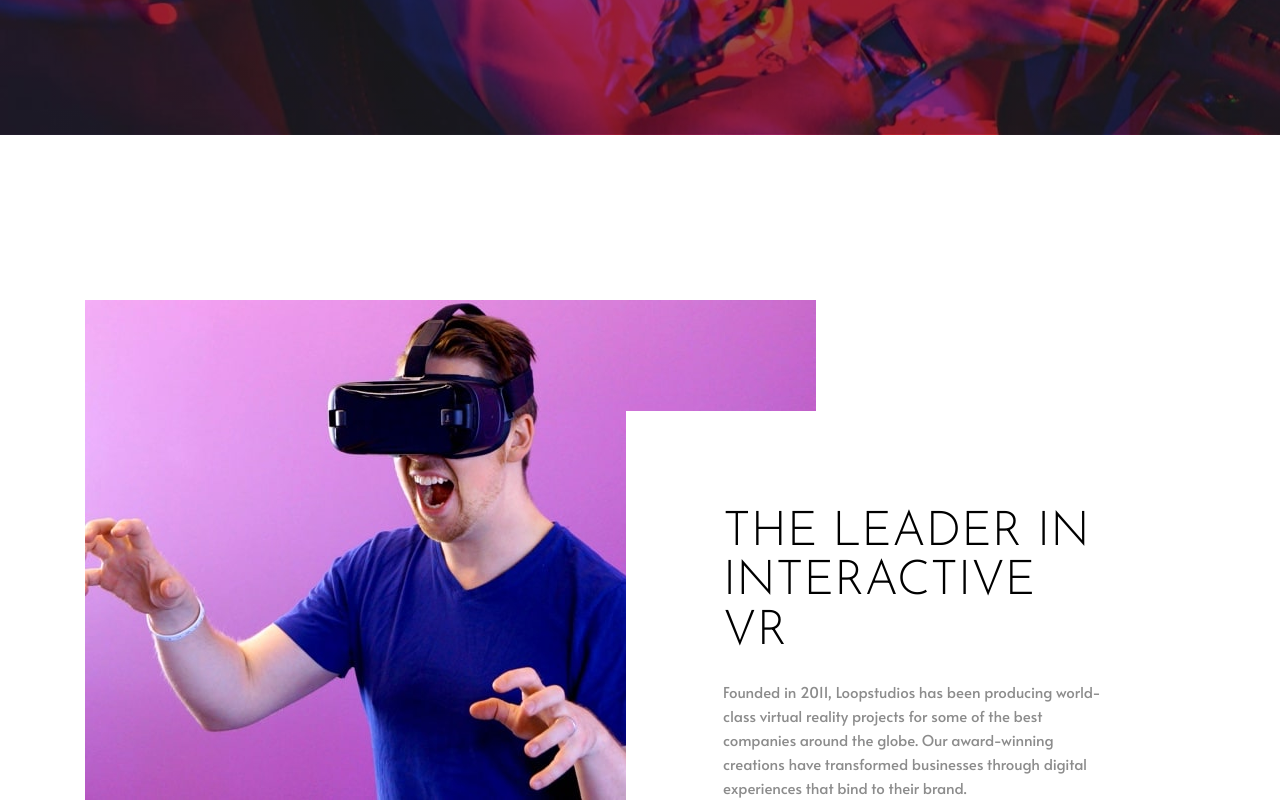
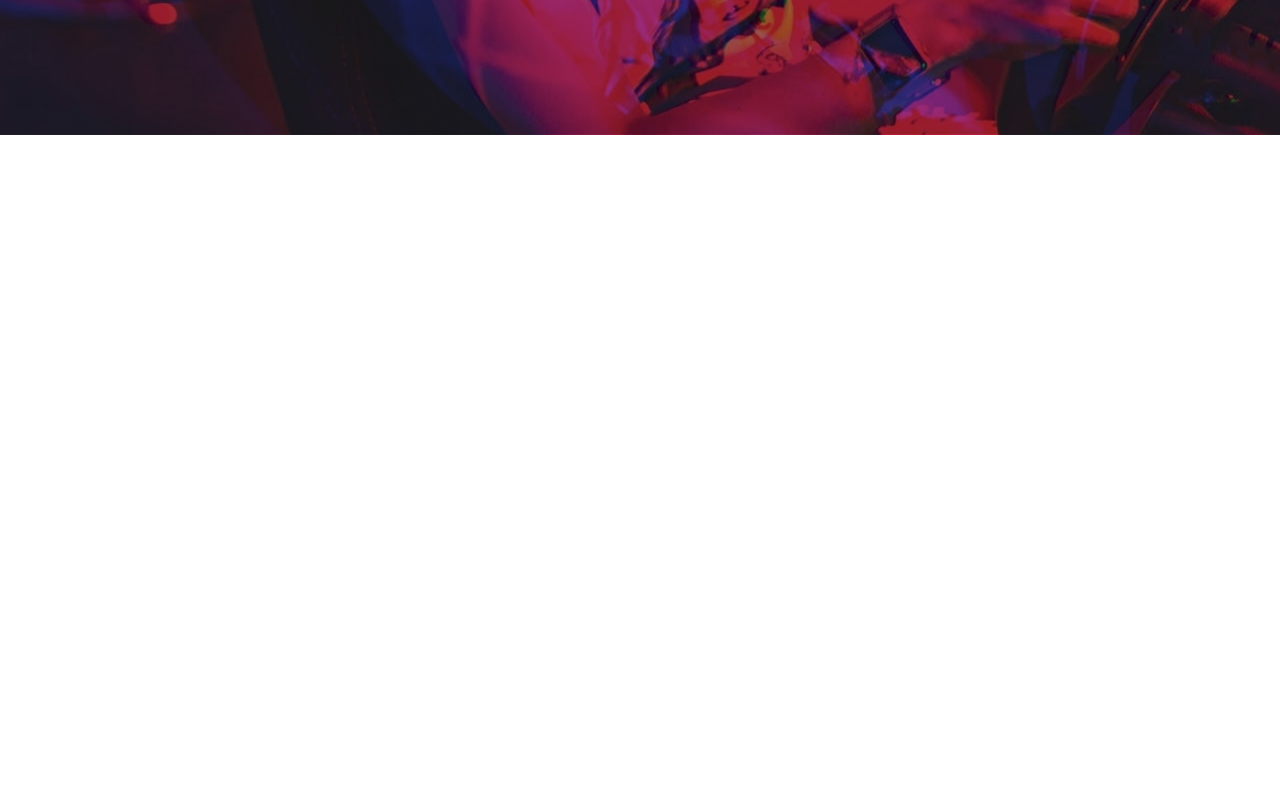
Before and after one commit to Vrondir/Frontend-Mentor-Challenges, a plain HTML site: page loopstudios-landing-page/index.html in a window 1280 px wide. Shown: the part 515-1315 px from the top of the page. After the commit the page ends 800 px from the top, so only its background shows below. Drawn offline with Linux system fonts and the light colour scheme.

Commit message:
Style changes to loopstudios landing page

```diff
--- a/loopstudios-landing-page/index.html
+++ b/loopstudios-landing-page/index.html
@@ -51,15 +51,7 @@
           <div class="hero-image__text">Immersive experiences that deliver</div>
         </div>
       </div>
-      <section class="interactive container">
-        <div class="interactive__content">
-          <img src="images/desktop/image-interactive.jpg" />
-          <div class="interactive__textbox">
-            <h1>The leader in interactive VR</h1>
-            <p>Founded in 2011, Loopstudios has been producing world-class virtual reality projects for some of the best companies around the globe. Our award-winning creations have transformed businesses through digital experiences that bind to their brand.</p>
-          </div>
-        </div>
-      </section>
+      <section></section>
       <section></section>
     </main>
     <footer></footer>
--- a/loopstudios-landing-page/scss/index.scss
+++ b/loopstudios-landing-page/scss/index.scss
@@ -94,56 +94,35 @@ html {
   }
 }
 
-.interactive {
-  margin-top: 11rem;
+@media (max-width: 751px) {
+  .nav {
+    position: fixed;
+    top: 0;
+    left: 0;
+    width: 100%;
+    height: 100vh;
+    background-color: $black;
+    display: flex;
+    align-items: center;
 
-  .interactive__content {
-    display: flex;
-    align-items: flex-end;
-    // position: relative;
+    .nav__list {
+      padding: 0 3rem;
+      flex-direction: column;
 
-    .interactive__textbox {
-      background-color: $white;
-      padding-top: 6.5rem;
-      padding-left: 6.5rem;
-      position: absolute;
-      width: 30.5%;
-      right: 0;
-      margin-right: 11.1rem;
-
-      h1 {
-        font-family: $josefin;
-        font-weight: 300;
-        font-size: 3.2rem;
+      .nav__link {
+        font-size: 2rem !important;
         text-transform: uppercase;
-        margin-bottom: 1.5rem;
-        line-height: 3.3rem;
-        word-wrap: break-word;
-      }
-
-      p {
-        font-family: $alata;
-        font-weight: 400;
-        font-size: 1rem;
-        color: $dark-gray;
-        line-height: 1.6rem;
-        word-wrap: break-word;
       }
     }
   }
-}
-
-@media (max-width: 750px) {
-  .nav {
-    position: fixed;
-    top: 10rem;
-  }
-
   .hero-image {
     background: url('/images/mobile/image-hero.jpg');
     height: 86.6rem;
     background-size: cover;
     background-position: center;
+    display: flex;
+    align-items: center;
+    justify-content: center;
   }
 }
 
```
Also changed, not shown: loopstudios-landing-page/css/index.css, 1 other file.
